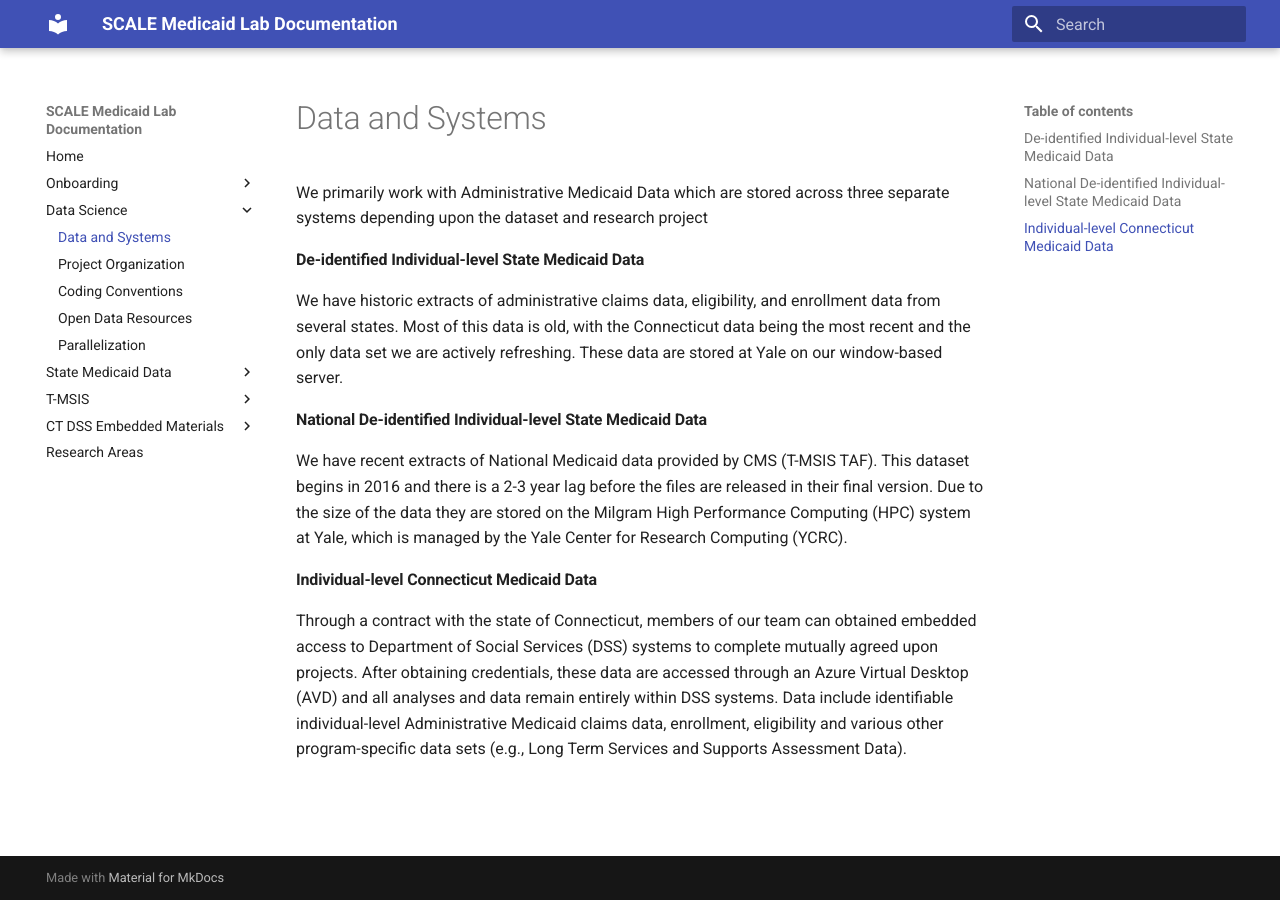
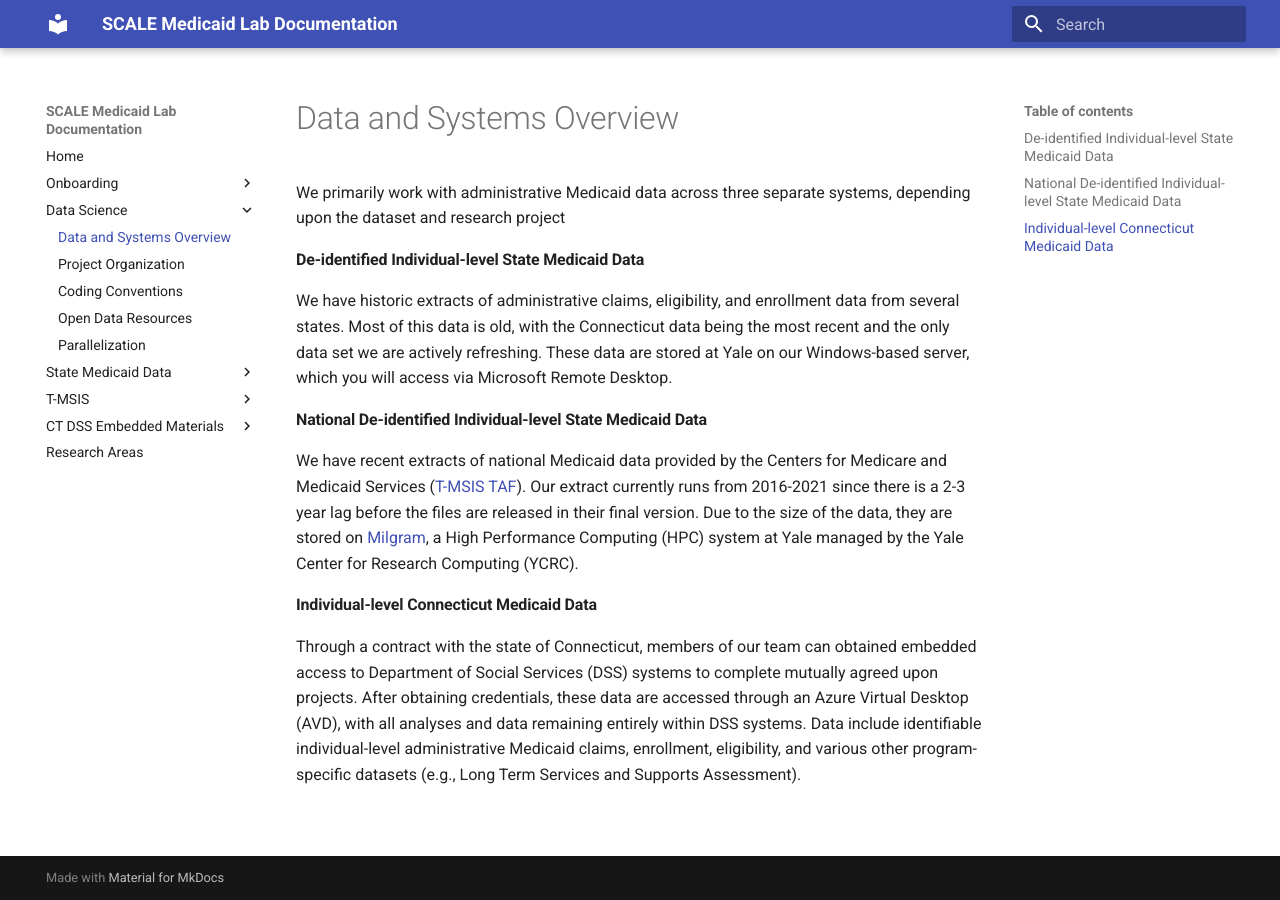
Before and after one commit to Yale-Medicaid/Documentation, an MkDocs documentation site: the page built from docs/data_science/data_and_systems.md, in a window 1280 px wide. Built offline with MkDocs 1.6.1 and Material for MkDocs 9.7.7, drawn with Linux system fonts in a browser that asks for light colours.

Commit message:
clarify data and systems overview

```diff
--- a/docs/data_science/data_and_systems.md
+++ b/docs/data_science/data_and_systems.md
@@ -1,12 +1,12 @@
-# Data and Systems
+# Data and Systems Overview
 
-We primarily work with Administrative Medicaid Data which are stored across three separate systems depending upon the dataset and research project
+We primarily work with administrative Medicaid data across three separate systems, depending upon the dataset and research project
 
 #### De-identified Individual-level State Medicaid Data
-We have historic extracts of administrative claims data, eligibility, and enrollment data from several states. Most of this data is old, with the Connecticut data being the most recent and the only data set we are actively refreshing. These data are stored at Yale on our window-based server.
+We have historic extracts of administrative claims, eligibility, and enrollment data from several states. Most of this data is old, with the Connecticut data being the most recent and the only data set we are actively refreshing. These data are stored at Yale on our Windows-based server, which you will access via Microsoft Remote Desktop.
 
 #### National De-identified Individual-level State Medicaid Data
-We have recent extracts of National Medicaid data provided by CMS (T-MSIS TAF). This dataset begins in 2016 and there is a 2-3 year lag before the files are released in their final version. Due to the size of the data they are stored on the Milgram High Performance Computing (HPC) system at Yale, which is managed by the Yale Center for Research Computing (YCRC).
+We have recent extracts of national Medicaid data provided by the Centers for Medicare and Medicaid Services ([T-MSIS TAF](https://www.medicaid.gov/medicaid/data-systems/macbis/medicaid-chip-research-files/transformed-medicaid-statistical-information-system-t-msis-analytic-files-taf)). Our extract currently runs from 2016-2021 since there is a 2-3 year lag before the files are released in their final version. Due to the size of the data, they are stored on [Milgram](https://docs.ycrc.yale.edu/clusters/milgram/), a High Performance Computing (HPC) system at Yale managed by the Yale Center for Research Computing (YCRC).
 
 #### Individual-level Connecticut Medicaid Data
-Through a contract with the state of Connecticut, members of our team can obtained embedded access to Department of Social Services (DSS) systems to complete mutually agreed upon projects. After obtaining credentials, these data are accessed through an Azure Virtual Desktop (AVD) and all analyses and data remain entirely within DSS systems. Data include identifiable individual-level Administrative Medicaid claims data, enrollment, eligibility and various other program-specific data sets (e.g., Long Term Services and Supports Assessment Data).
+Through a contract with the state of Connecticut, members of our team can obtained embedded access to Department of Social Services (DSS) systems to complete mutually agreed upon projects. After obtaining credentials, these data are accessed through an Azure Virtual Desktop (AVD), with all analyses and data remaining entirely within DSS systems. Data include identifiable individual-level administrative Medicaid claims, enrollment, eligibility, and various other program-specific datasets (e.g., Long Term Services and Supports Assessment).
--- a/mkdocs.yml
+++ b/mkdocs.yml
@@ -24,7 +24,7 @@ nav:
     - New Member Onboarding: onboarding/new_member_onboarding.md
     - New Member Tips: onboarding/new_member_tips.md
   - Data Science:
-    - Data and Systems: data_science/data_and_systems.md
+    - Data and Systems Overview: data_science/data_and_systems.md
     - Project Organization: data_science/project_organization.md
     - Coding Conventions: data_science/coding_conventions.md
     - Open Data Resources: data_science/open_data_resources.md
```
